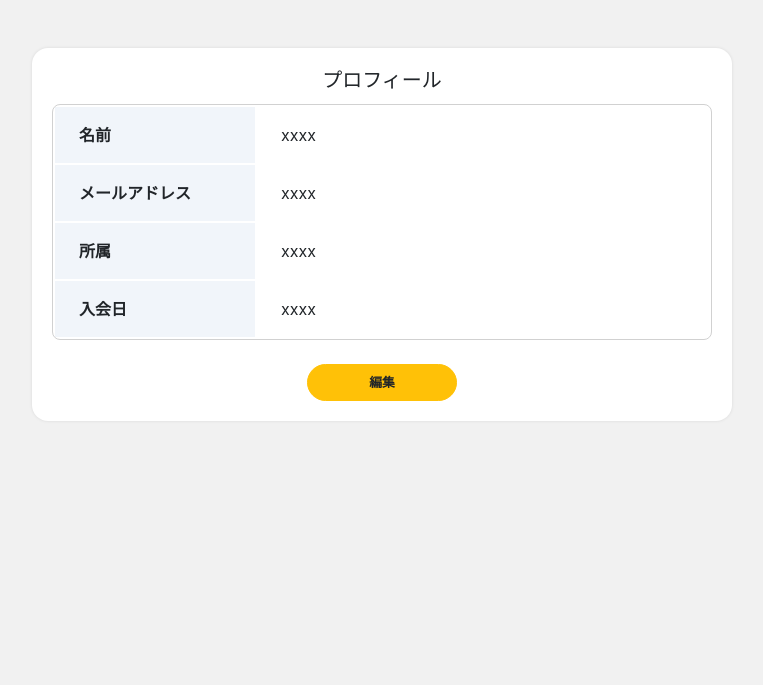
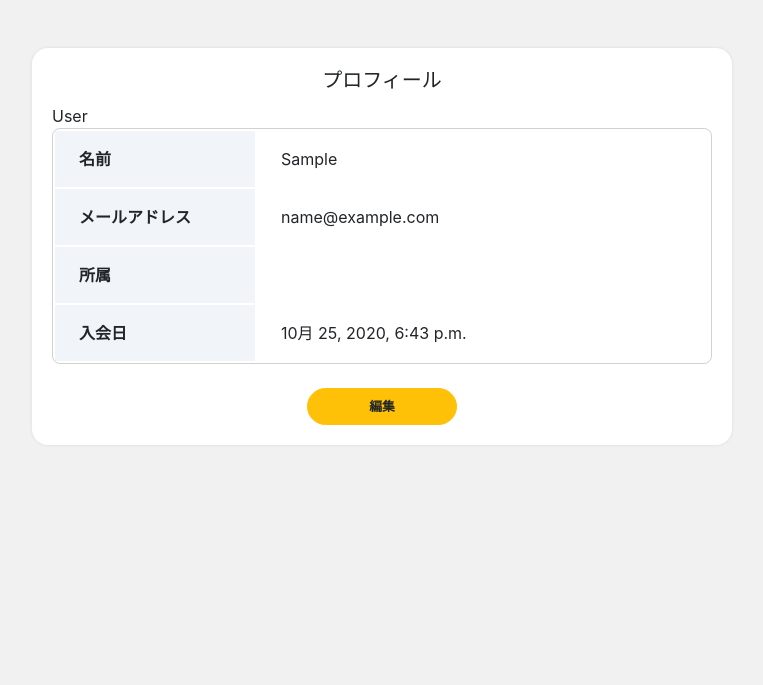
Before and after one commit to KaiTakahashi120329/python_allauth, a Django app: page /accounts/profile/ in a window 1280 px wide. Shown: the part 56-741 px from the top of the page, without its empty margins (258-1021 px from the left). Run offline with Django 3.2, Linux system fonts and the light colour scheme; the visitor is signed in with stand-in values (Sample User, id 1); data comes from the database, SQL or seed files in the repository; some libraries are stand-ins or nearby versions.

Commit message:
HTML編集

```diff
--- a/accounts/templates/accounts/profile.html
+++ b/accounts/templates/accounts/profile.html
@@ -9,24 +9,24 @@
             <tbody>
                 <tr>
                     <th class="header">名前</th>
-                    <td class="data">xxxx</td>
+                    <td class="data">{{ user_data.first_name }}</td> {{ user_data.last_name }}
                 </tr>
                 <tr>
                     <th class="header">メールアドレス</th>
-                    <td class="data">xxxx</td>
+                    <td class="data">{{ user_data.email }}</td>
                 </tr>
                 <tr>
                     <th class="header">所属</th>
-                    <td class="data">xxxx</td>
+                    <td class="data">{{ user_data.department }}</td>
                 </tr>
                 <tr>
                     <th class="header">入会日</th>
-                    <td class="data">xxxx</td>
+                    <td class="data">{{ user_data.created }}</td>
                 </tr>
             </tbody>
         </table>
         <div class="button mx-auto">
-            <a href="" class="btn btn-lg btn-warning btn-block">編集</a>
+            <a href="{% url 'profile_edit' %}" class="btn btn-lg btn-warning btn-block">編集</a>
         </div>
     </div>
 </div>
```
